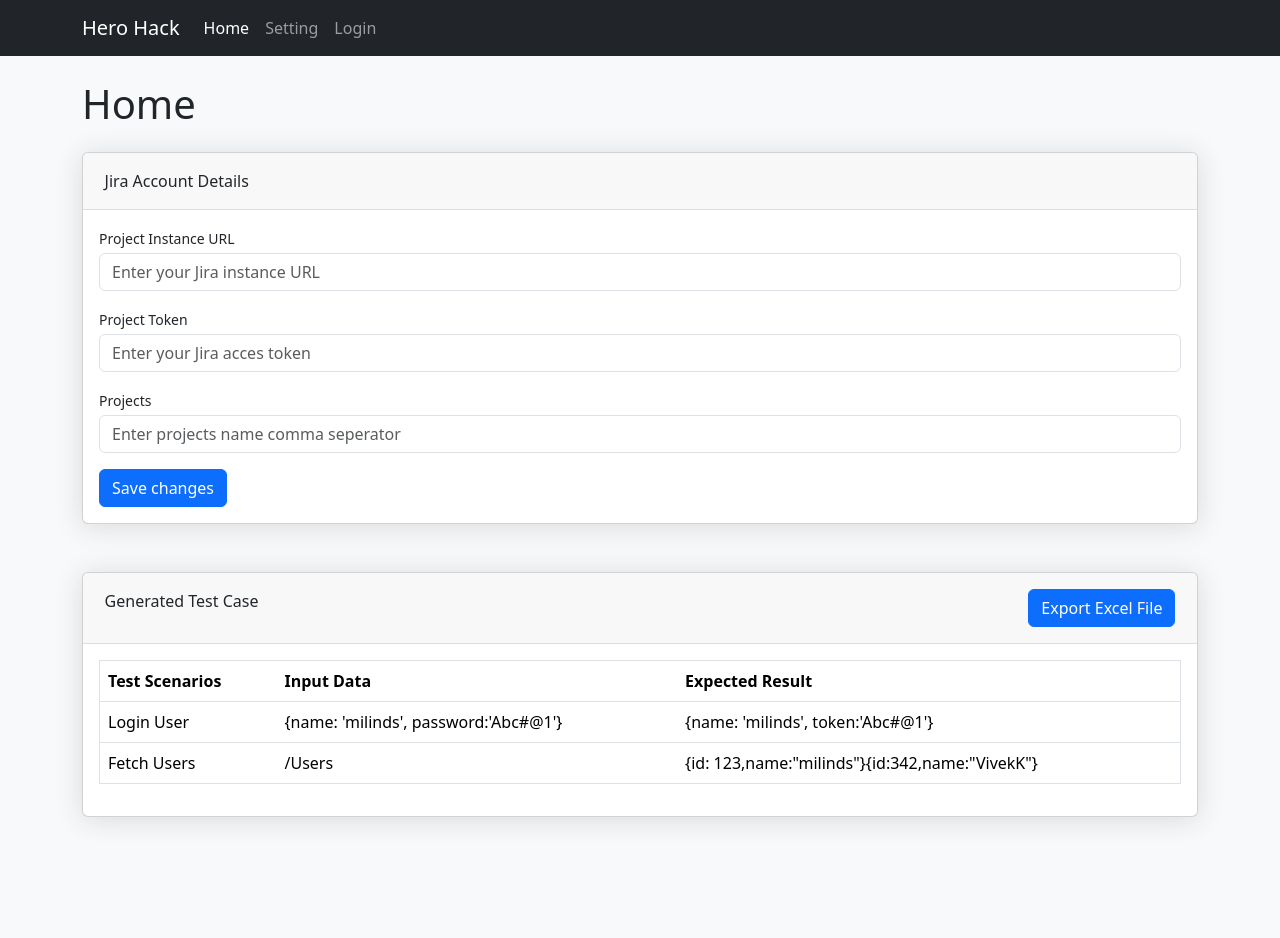
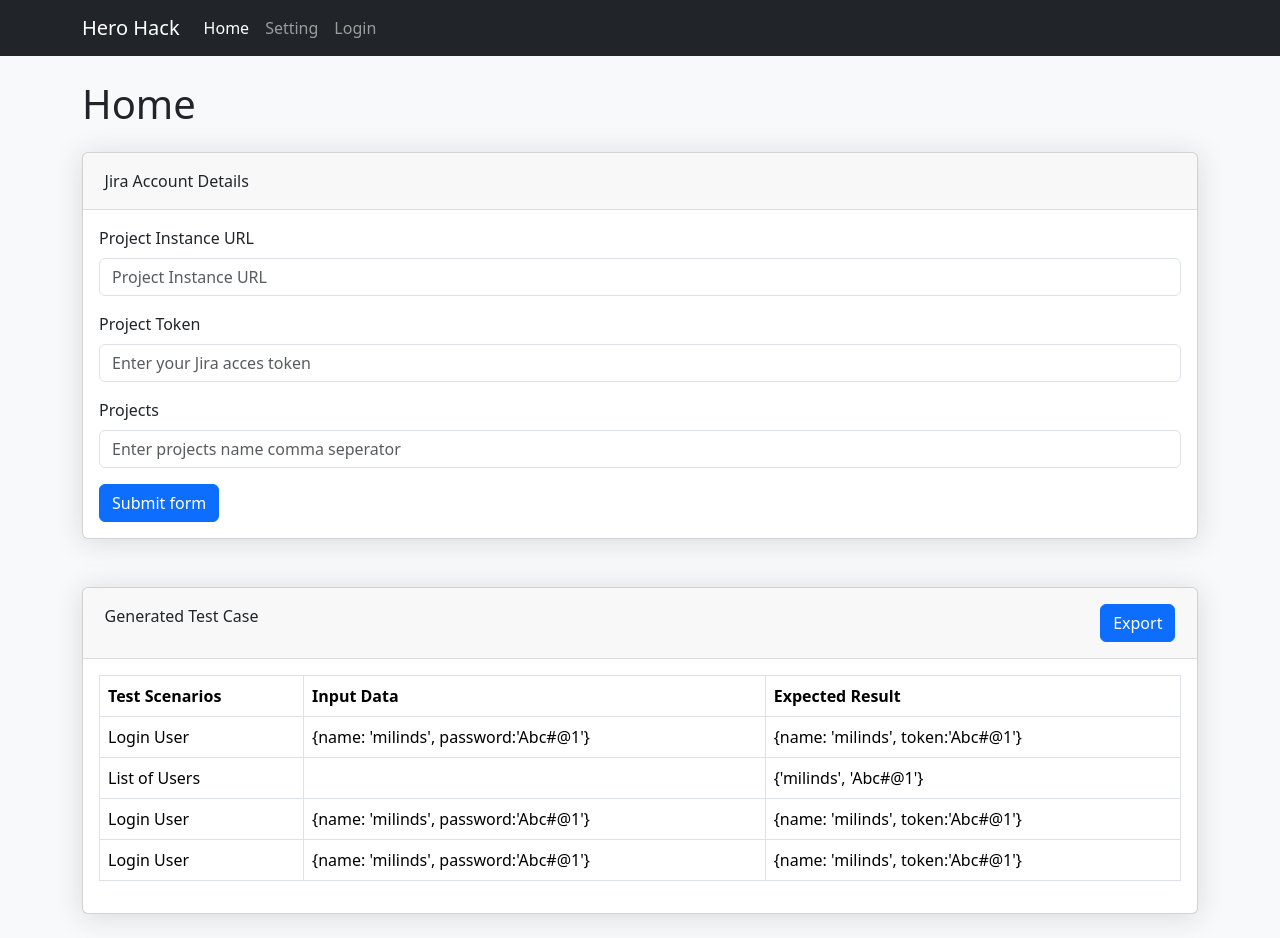
Before and after one commit to vivekcgi/test-case-generator, a React (Vite) app in the folder frontend/: page / in a window 1280 px wide. Before the commit the page ends 841 px from the top, so only its background shows below. Built offline with nearby package versions, Linux system fonts and the light colour scheme.

Commit message:
Worked on test case listing and export in excel

```diff
--- a/frontend/package.json
+++ b/frontend/package.json
@@ -12,10 +12,14 @@
   "dependencies": {
     "axios": "^1.6.7",
     "bootstrap": "^5.3.3",
+    "file-saver": "^1.3.3",
+    "formik": "^2.4.5",
     "react": "^18.2.0",
     "react-bootstrap": "^2.10.1",
     "react-dom": "^18.2.0",
-    "react-router-dom": "^6.22.1"
+    "react-router-dom": "^6.22.1",
+    "xlsx": "^0.18.5",
+    "yup": "^1.3.3"
   },
   "devDependencies": {
     "@types/react": "^18.2.55",
--- /dev/null
+++ b/frontend/public/data/data.json
@@ -0,0 +1,7 @@
+{
+    "table": [
+        {"scenarios":"Login User","inputData":"{name: 'milinds', password:'Abc#@1'}","expectedOutput":"{name: 'milinds', token:'Abc#@1'}"},
+        {"scenarios":"List of Users","inputData":"","expectedOutput":"{'milinds', 'Abc#@1'}"},
+        {"scenarios":"Login User","inputData":"{name: 'milinds', password:'Abc#@1'}","expectedOutput":"{name: 'milinds', token:'Abc#@1'}"},{"scenarios":"Login User","inputData":"{name: 'milinds', password:'Abc#@1'}","expectedOutput":"{name: 'milinds', token:'Abc#@1'}"}
+    ]
+}
--- /dev/null
+++ b/frontend/src/componensts/ExportToExcel.jsx
@@ -0,0 +1,22 @@
+import React from 'react'
+import * as FileSaver from "file-saver";
+import * as XLSX from "xlsx";
+
+export const ExportToExcel = ({ apiData, fileName }) => {
+  const fileType =
+    "application/vnd.openxmlformats-officedocument.spreadsheetml.sheet;charset=UTF-8";
+  const fileExtension = ".xlsx";
+
+  const exportToCSV = (apiData, fileName) => {
+    const ws = XLSX.utils.json_to_sheet(apiData);
+    const wb = { Sheets: { data: ws }, SheetNames: ["data"] };
+    const excelBuffer = XLSX.write(wb, { bookType: "xlsx", type: "array" });
+    const data = new Blob([excelBuffer], { type: fileType });
+    // FileSaver.saveAs(data, fileName + fileExtension);
+    window.saveAs(data, fileName + fileExtension)
+  };
+
+  return (
+    <button onClick={(e) => exportToCSV(apiData, fileName)}  className="btn btn-primary">Export</button>
+  );
+};
--- a/frontend/src/componensts/SettingForm.jsx
+++ b/frontend/src/componensts/SettingForm.jsx
@@ -1,28 +1,75 @@
 /* eslint-disable no-mixed-spaces-and-tabs */
-import React from "react";
+import * as formik from 'formik';
+import * as yup from 'yup';
+import Button from 'react-bootstrap/Button';
+import Form from 'react-bootstrap/Form';
 
 const SettingForm = () => {
+	const { Formik } = formik;
+
+	const schema = yup.object().shape({
+		projectUrl: yup.string().required(),
+		projectToken: yup.string().required(),
+		projects: yup.string().required(),
+	});
+
 	return (
 		<div className="container-xl mt-4">
 			<div className="row">
 				<div className="card mb-4">
 					<div className="card-header">Jira Account Details</div>
 					<div className="card-body">
-					<form>
+						<Formik
+							validationSchema={schema}
+							onSubmit={console.log}
+							initialValues={{
+								projectUrl:'',
+								projectToken:'',
+								projects: '',
+							}}
+						>
+						{({ handleSubmit, handleChange, values, errors }) => (
+							<Form noValidate onSubmit={handleSubmit}>
 								<div className="mb-3">
-							<label className="small mb-1" htmlFor="projectUrl">Project Instance URL</label>
-							<input className="form-control" id="projectUrl" type="text" placeholder="Enter your Jira instance URL" value=""/>
+									<Form.Label>Project Instance URL</Form.Label>
+									<Form.Control
+										type="text"
+										name="projectUrl"
+										value={values.projectUrl}
+										onChange={handleChange}
+										isInvalid={!!errors.projectUrl}
+										placeholder='Project Instance URL'
+									/>
+									<Form.Control.Feedback> {errors.projectUrl}</Form.Control.Feedback>
 								</div>
 								<div className="mb-3">
-							<label className="small mb-1" htmlFor="projectToken">Project Token</label>
-							<input className="form-control" id="projectToken" type="text" placeholder="Enter your Jira acces token" value=""/>
+									<Form.Label>Project Token</Form.Label>
+									<Form.Control
+										type="text"
+										name="projectToken"
+										value={values.projectToken}
+										onChange={handleChange}
+										isInvalid={!!errors.projectToken}
+										placeholder='Enter your Jira acces token'
+									/>
+									<Form.Control.Feedback> {errors.projectToken}</Form.Control.Feedback>
 								</div>
 								<div className="mb-3">
-							<label className="small mb-1" htmlFor="projects">Projects</label>
-							<input className="form-control" id="projects" type="text" placeholder="Enter projects name comma seperator" value=""/>
+									<Form.Label>Projects</Form.Label>
+									<Form.Control
+										type="text"
+										name="projects"
+										value={values.projects}
+										onChange={handleChange}
+										isInvalid={!!errors.projects}
+										placeholder='Enter projects name comma seperator'
+									/>
+									<Form.Control.Feedback> {errors.projects}</Form.Control.Feedback>
 								</div>
-						<button className="btn btn-primary" type="button">Save changes</button>
-					</form>
+								<Button type="submit">Submit form</Button>
+							</Form>
+						)}
+						</Formik>
 					</div>
 				</div>
 			</div>
--- a/frontend/src/componensts/TestReport.jsx
+++ b/frontend/src/componensts/TestReport.jsx
@@ -1,16 +1,46 @@
-import React from 'react'
+import React, { useEffect, useState } from 'react';
+import axios from 'axios';
+import { ExportToExcel } from './ExportToExcel';
 
 const TestReport = () => {
+     const [data, setData] = useState([])
+     const tableData = async () => {
+        try {
+            const tableDataResponse = await axios.get('http://localhost:5173/data/data.json', {
+                headers: {
+                  "Cache-Control": "no-cache",
+                  "Content-Type": "application/x-www-form-urlencoded",
+                  "Access-Control-Allow-Origin": "*",
+                },
+              });
+            setData(tableDataResponse.data.table)
+        } catch (error) {
+            console.log(error);
+        }
+    };
+
+    useEffect(() => {
+        tableData();
+    }, []);
+    const customHeadings = data.map(item=> {
+        return {
+            "Test Scenarios":item.scenarios,
+            "Input Data":item.inputData,
+            "Expected Result":item.expectedOutput
+        }
+    })
+
   return (
     <div className="container-xl mt-4">
 		<div className="row">
 			<div className="card mb-4">
 				<div className="card-header d-flex justify-content-between">
                     <p style={{marginBottom: 0}}>Generated Test Case</p>
-                    <button className="btn btn-primary" type="button">Export Excel File</button>
+                    {/* <button className="btn btn-primary" type="button">Export Excel File</button> */}
+                    <ExportToExcel apiData={customHeadings} fileName="myFile" />
                 </div>
                 <div className='card-body'>
-                    <table className="table border bg-white">
+                    <table className="table table-bordered">
                         <thead>
                             <tr>
                                 <th>Test Scenarios</th>
@@ -19,17 +49,15 @@ const TestReport = () => {
                             </tr>
                         </thead>
                         <tbody>
-                            <tr>
-                                <td>Login User</td>
-                                <td>{`{name: 'milinds', password:'Abc#@1'}`}</td>
-                                <td>{`{name: 'milinds', token:'Abc#@1'}`}</td>
-                            </tr>
-                            <tr>
-                                <td>Fetch Users</td>
-                                <td>/Users</td>
-                                <td>{`
-                                {id: 123,name:"milinds"}{id:342,name:"VivekK"}`}</td>
-                            </tr>
+                            {
+                                data.length>0 && data.map((item,index) => {
+                                    return (<tr key={index}>
+                                        <td>{item.scenarios}</td>
+                                        <td>{item.inputData}</td>
+                                        <td>{item.expectedOutput}</td>
+                                    </tr>)
+                               })
+                            }
                         </tbody>
                     </table>
                 </div>
```
Also changed, not shown: 1 other file (tests, documents, lock files or other folders). Lines whose indentation alone changed are shown as unchanged.
